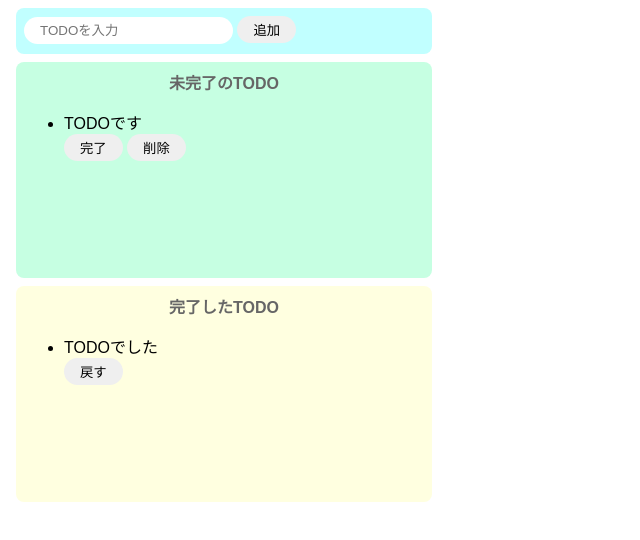
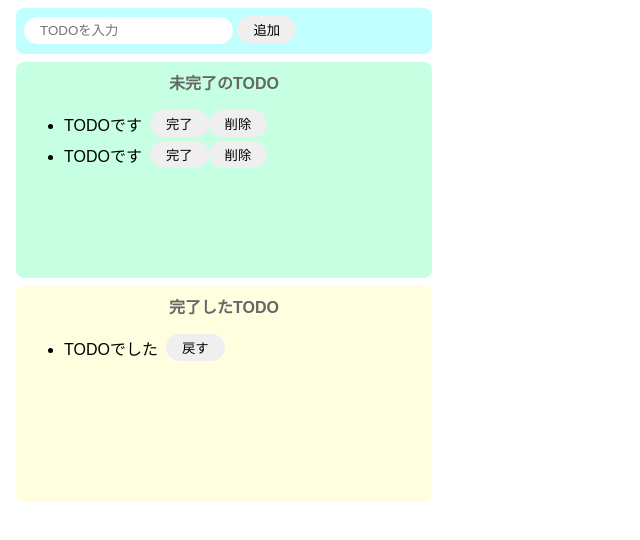
Before and after one commit to masamideguchi/todo-js-section5, a website built with Parcel: page index.html in a window 1280 px wide. Shown: the whole page, without its empty margins (0-640 px from the left). Built offline with nearby package versions, Linux system fonts and the light colour scheme.

Commit message:
31.CSSでスタイリング2 修正漏れ ・li ・list-row

```diff
--- a/index.html
+++ b/index.html
@@ -13,15 +13,24 @@
     <div class="incomplete-area">
 			<p class="title">未完了のTODO</p>
 			<ul>
-				<li>TODOです</li>
-				<button>完了</button>
-				<button>削除</button>
+				<div class="list-row">
+					<li>TODOです</li>
+					<button>完了</button>
+					<button>削除</button>
+				</div>
+				<div class="list-row">
+					<li>TODOです</li>
+					<button>完了</button>
+					<button>削除</button>
+				</div>
 		</div>
     <div class="complete-area">
 			<p class="title">完了したTODO</p>
 			<ul>
-				<li>TODOでした</li>
-				<button>戻す</button>
+				<div class="list-row">
+					<li>TODOでした</li>
+					<button>戻す</button>
+				</div>
 		</div>
     <script src="src/index.js"></script>
   </body>
--- a/src/styles.css
+++ b/src/styles.css
@@ -19,6 +19,10 @@ button:hover {
   background-color: #ff7fff;
   color: #fff;
   cursor: pointer;
+}
+
+li {
+  margin-right: 8px;
 }
 
 .input-area {
@@ -54,3 +58,9 @@ button:hover {
   font-weight: bold;
   color: #666;
 }
+
+.list-row {
+  display: flex;
+  align-items: center;
+  padding-bottom: 4px;
+}
```
